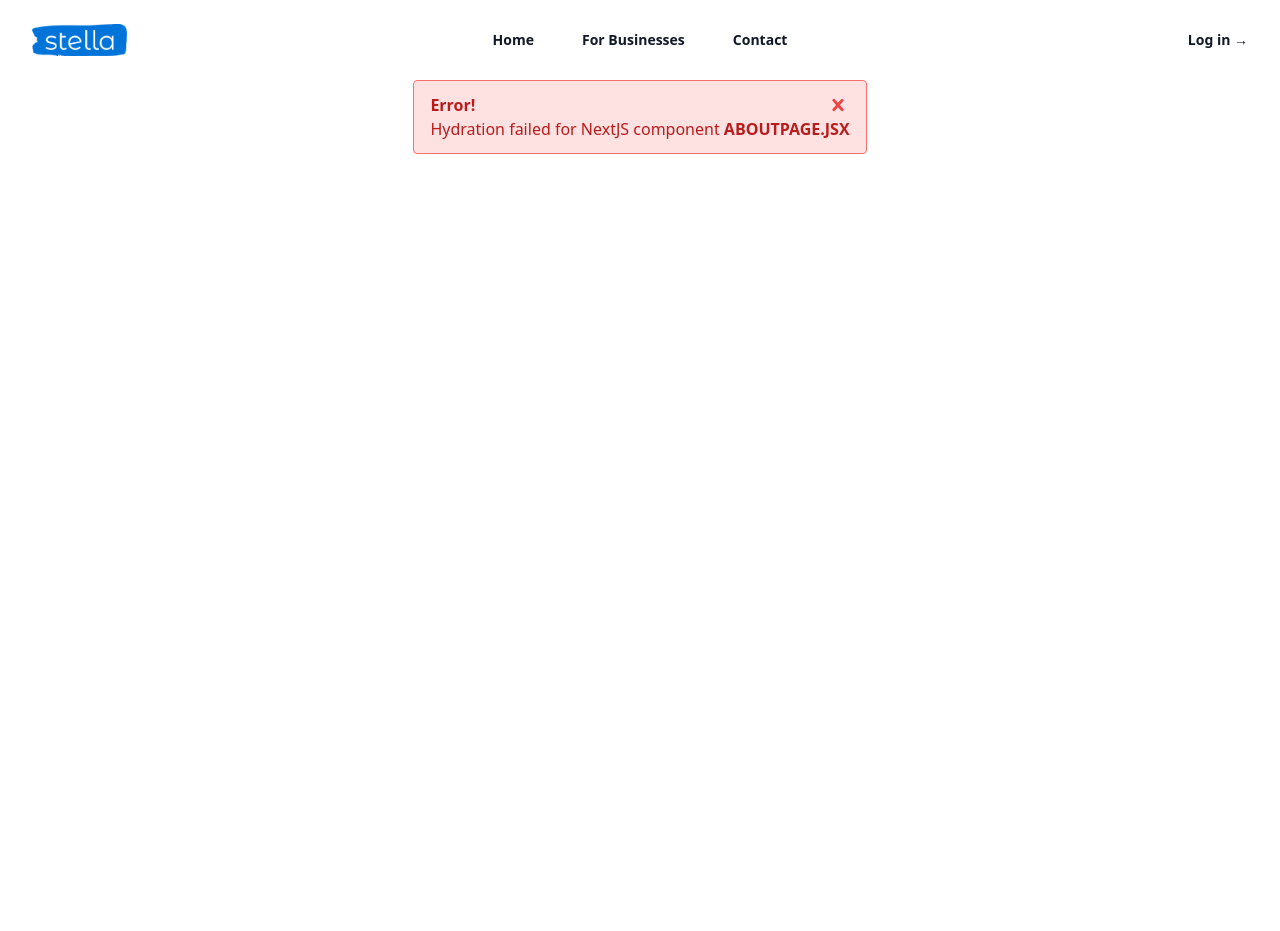
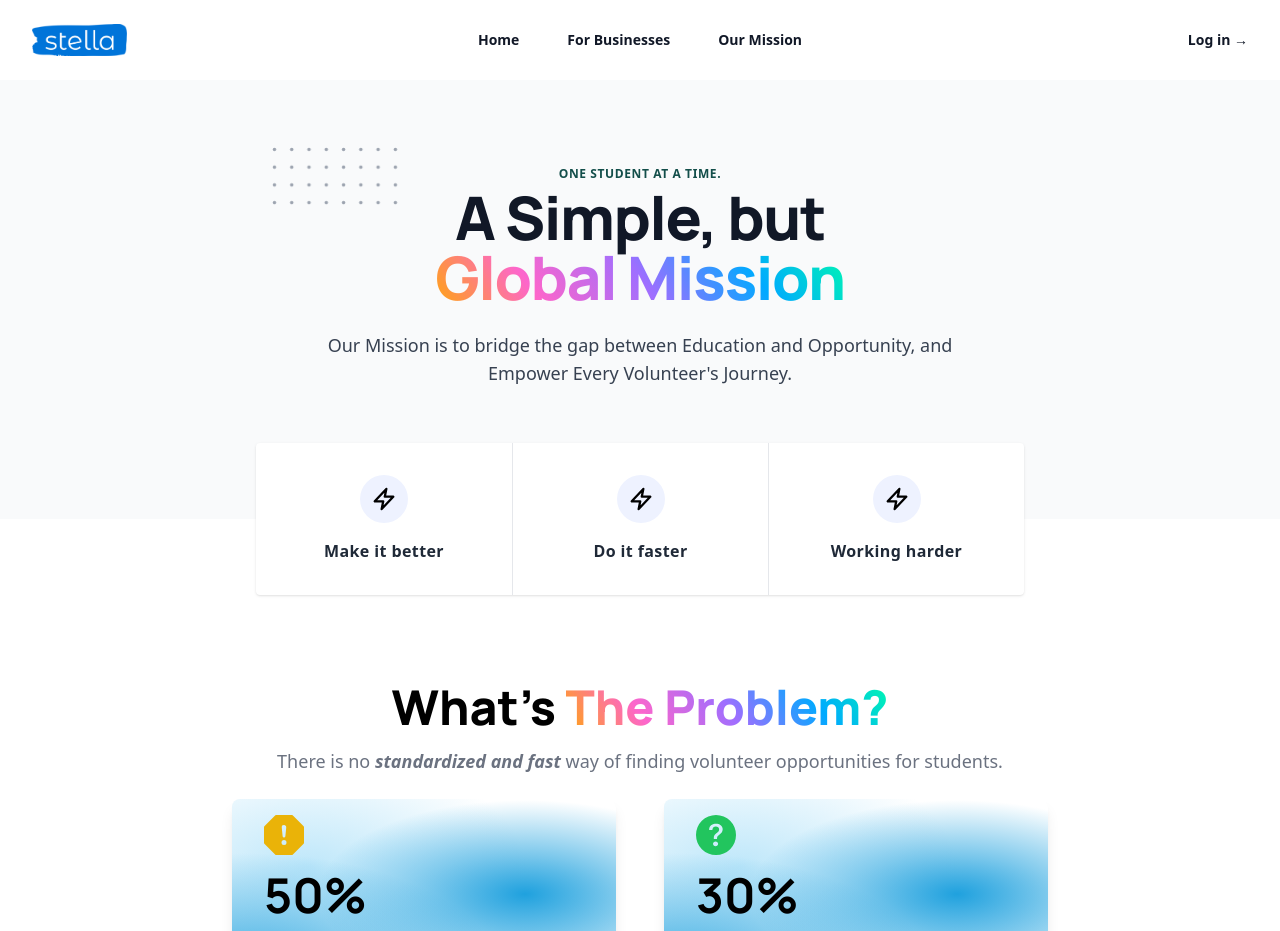
Before and after one commit to PkTheCoda/casapp, a Next.js app: page /about in a window 1280 px wide. Shown: the top 931 px of the page. Before the commit the page ends 800 px from the top, so only its background shows below. Built offline with nearby package versions, Linux system fonts and the light colour scheme.

Commit message:
working on about page

```diff
--- a/src/app/Components/Header.jsx
+++ b/src/app/Components/Header.jsx
@@ -9,7 +9,7 @@ import { Bars3Icon, XMarkIcon } from '@heroicons/react/24/outline'
 const navigation = [
   { name: 'Home', href: '/' },
   { name: 'For Businesses', href: '/business' },
-  { name: 'Contact', href: '#' },
+  { name: 'Our Mission', href: '/about' },
 ]
 
 export default function Header() {
--- a/src/app/Components/HeroComponent.jsx
+++ b/src/app/Components/HeroComponent.jsx
@@ -1,7 +1,6 @@
 "use client"
 import Image from 'next/image'
 import dashboard from '../Images/dashboardother.svg'
-import dashboardframe1 from '../Images/DashboardFrames/dashboardframe1.svg'
 
 export default function HeroComponent() {
     return (
--- /dev/null
+++ b/src/app/about/AboutSection1.jsx
@@ -0,0 +1,50 @@
+"use client"
+import { BsFillExclamationOctagonFill, BsFillQuestionCircleFill, BsFillChatFill } from 'react-icons/bs';
+
+export default function AboutSection2() {
+
+    const statistics = [
+        {
+          title: "50%",
+          description: "of students lack access to basic volunteering opportunities.",
+          icon: <BsFillExclamationOctagonFill size={40} className="text-yellow-500" />,
+        },
+        {
+          title: "30%",
+          description: "Limiting their capacity to engage in community initiatives.",
+          icon: <BsFillQuestionCircleFill size={40} className="text-green-500" />,
+        },
+        {
+          title: "26%",
+          description: "Due to a lack of efficient matching platforms.",
+          icon: <BsFillChatFill size={40} className="text-blue-500" />,
+        },
+    ];
+
+    return (
+        <>
+            <div className="h-max flex flex-col items-center justify-center py-20">
+                <div className="text-4xl lg:text-5xl font-manrope font-extrabold text-center">
+                    What's <span className="text-gradient-full">The Problem?</span>
+                </div>
+
+                <div className="text-center text-gray-500 font-sans text-lg mt-4 px-[20%]">
+                    There is no <b className='italic'>standardized and fast</b> way of finding volunteer opportunities for students.
+                </div>
+
+                <div className="flex flex-wrap justify-center">
+                    {statistics.map((statistic, index) => (
+                        <div key={index} className="aboutheromesh px-8 py-4 m-6 rounded-lg shadow-lg w-96">
+                        {statistic.icon}
+                            <h2 className="text-5xl font-manrope font-bold mt-4 mb-2">{statistic.title}</h2>
+                            <p className="text-lg font-inter text-gray-800">{statistic.description}</p>
+                            <p className='text-lg text-blue-100 cursor-pointer   underline font-sans'>View Source</p>
+                        </div>
+                    ))}
+                </div>
+
+            </div>
+
+        </>
+    )
+}
--- a/src/app/about/page.jsx
+++ b/src/app/about/page.jsx
@@ -1,19 +1,125 @@
-import Header from "../Components/Header"
-
+"use client"
+import AboutSection2 from './AboutSection1'
+import Header from '../Components/Header'
 
 export default function AboutPage() {
     return (
         <>
             <Header />
-            <div className="flex items-center justify-center">
-                <div class="bg-red-100 border border-red-400 text-red-700 w-max mx-10 px-4 py-3 rounded relative" role="alert">
-                    <strong class="font-bold">Error!</strong>
-                    <span class="block">Hydration failed for NextJS component <span className="font-extrabold">ABOUTPAGE.JSX</span></span>
-                    <span class="absolute top-0 bottom-0 right-0 px-4 py-3">
-                        <svg class="fill-current h-6 w-6 text-red-500" role="button" xmlns="http://www.w3.org/2000/svg" viewBox="0 0 20 20"><title>Close</title><path d="M14.348 14.849a1.2 1.2 0 0 1-1.697 0L10 11.819l-2.651 3.029a1.2 1.2 0 1 1-1.697-1.697l2.758-3.15-2.759-3.152a1.2 1.2 0 1 1 1.697-1.697L10 8.183l2.651-3.031a1.2 1.2 0 1 1 1.697 1.697l-2.758 3.152 2.758 3.15a1.2 1.2 0 0 1 0 1.698z"/></svg>
-                    </span>
+            <div className="mb-2">
+                <div className="bg-gray-50">
+                    <div className="px-4 pt-16 mx-auto sm:max-w-xl md:max-w-full lg:max-w-screen-xl md:px-24 lg:px-8 lg:pt-20 lg:pb-2">
+                    <div className="max-w-xl mb-10 md:mx-auto sm:text-center lg:max-w-2xl md:mb-12">
+                        <div>
+                        <p className="inline-block px-3 py-px mb-1 text-xs font-semibold tracking-wider text-teal-900 uppercase rounded-full bg-teal-accent-400">
+                            One Student at a Time.
+                        </p>
+                        </div>
+                        <h2 className="max-w-lg mb-6 font-manrope text-4xl font-extrabold leading-none tracking-tight text-gray-900 sm:text-6xl md:mx-auto">
+                        <span className="relative inline-block">
+                            <svg
+                            viewBox="0 0 52 24"
+                            fill="currentColor"
+                            className="absolute top-0 left-0 z-0 hidden w-32 -mt-8 -ml-20 text-gray-400 lg:w-32 lg:-ml-28 lg:-mt-10 sm:block"
+                            >
+                            <defs>
+                                <pattern
+                                id="dc223fcc-6d72-4ebc-b4ef-abe121034d6e"
+                                x="0"
+                                y="0"
+                                width=".135"
+                                height=".30"
+                                >
+                                <circle cx="1" cy="1" r=".7" />
+                                </pattern>
+                            </defs>
+                            <rect
+                                fill="url(#dc223fcc-6d72-4ebc-b4ef-abe121034d6e)"
+                                width="52"
+                                height="24"
+                            />
+                            </svg>
+                            <span className="relative">
+                                A Simple, but <span className="text-gradient-full">Global Mission</span></span>
+                        </span>{' '}
+                        </h2>
+                        <p className="text-base text-gray-700 md:text-lg">
+                            Our Mission is to bridge the gap between Education and Opportunity, and Empower Every Volunteer's Journey.
+                        </p>
+                    </div>
+                    </div>
+                </div>
+                <div className="relative px-4 sm:px-0">
+                    <div className="absolute inset-0 bg-gray-50 h-1/2" />
+                    <div className="relative grid mx-auto overflow-hidden bg-white divide-y rounded shadow sm:divide-y-0 sm:divide-x sm:max-w-screen-sm sm:grid-cols-3 lg:max-w-screen-md">
+                    <div className="inline-block p-8 text-center">
+                        <div className="flex items-center justify-center w-12 h-12 mx-auto mb-4 rounded-full bg-indigo-50">
+                        <svg
+                            className="w-10 h-10 text-deep-purple-accent-400"
+                            stroke="currentColor"
+                            viewBox="0 0 52 52"
+                        >
+                            <polygon
+                            strokeWidth="3"
+                            strokeLinecap="round"
+                            strokeLinejoin="round"
+                            fill="none"
+                            points="29 13 14 29 25 29 23 39 38 23 27 23"
+                            />
+                        </svg>
+                        </div>
+                        <p className="font-bold tracking-wide text-gray-800">
+                        Make it better
+                        </p>
+                    </div>
+                    <div className="inline-block p-8 text-center">
+                        <div className="flex items-center justify-center w-12 h-12 mx-auto mb-4 rounded-full bg-indigo-50">
+                        <svg
+                            className="w-10 h-10 text-deep-purple-accent-400"
+                            stroke="currentColor"
+                            viewBox="0 0 52 52"
+                        >
+                            <polygon
+                            strokeWidth="3"
+                            strokeLinecap="round"
+                            strokeLinejoin="round"
+                            fill="none"
+                            points="29 13 14 29 25 29 23 39 38 23 27 23"
+                            />
+                        </svg>
+                        </div>
+                        <p className="font-bold tracking-wide text-gray-800">
+                        Do it faster
+                        </p>
+                    </div>
+                    <div className="inline-block p-8 text-center">
+                        <div className="flex items-center justify-center w-12 h-12 mx-auto mb-4 rounded-full bg-indigo-50">
+                        <svg
+                            className="w-10 h-10 text-deep-purple-accent-400"
+                            stroke="currentColor"
+                            viewBox="0 0 52 52"
+                        >
+                            <polygon
+                            strokeWidth="3"
+                            strokeLinecap="round"
+                            strokeLinejoin="round"
+                            fill="none"
+                            points="29 13 14 29 25 29 23 39 38 23 27 23"
+                            />
+                        </svg>
+                        </div>
+                        <p className="font-bold tracking-wide text-gray-800">
+                        Working harder
+                        </p>
+                    </div>
+
+                    </div>
+
+
                 </div>
             </div>
+            <AboutSection2 />
+
         </>
     )
 }
--- a/src/app/globals.css
+++ b/src/app/globals.css
@@ -23,6 +23,12 @@
       @apply bg-[400%_400%] animate-[gradient_15s_ease_infinite];
       background: linear-gradient(-45deg, #ee7752, #e73c7e, #23a6d5, #23d5ab);
     }
+
+    .text-gradient-full {
+      @apply bg-[linear-gradient(55deg,#fa0,#fd66cb_25%,#9f6eff_50%,#0af_75%,#0fa)];
+      -webkit-text-fill-color: transparent;
+      -webkit-background-clip: text;
+    }
 }
 
 .ctacomponentmesh {
@@ -33,13 +39,8 @@
   radial-gradient(at 48% 43%, hsla(192,100%,76%,1) 0px, transparent 50%);
 }
 
-.stepcomponentmesh {
-  background-color:hsla(216,100%,80%,1);
-  background-image:
-  radial-gradient(at 14% 16%, hsla(0,60%,61%,1) 0px, transparent 50%),
-  radial-gradient(at 20% 95%, hsla(280,62%,65%,1) 0px, transparent 50%),
-  radial-gradient(at 30% 44%, hsla(240,67%,55%,1) 0px, transparent 50%),
-  radial-gradient(at 86% 0%, hsla(240,83%,48%,1) 0px, transparent 50%);
+.aboutheromesh {
+  background: #ffffff; background-image: radial-gradient(at 76.3% 41.7%, #1fa1de 0px, transparent 50%),radial-gradient(at 3.5% 80.9%, #1fa1de 0px, transparent 50%),radial-gradient(at 74.9% 86.6%, #bee7fa 0px, transparent 50%),radial-gradient(at 19.8% 29.4%, #bee7fa 0px, transparent 50%)
 }
 
 .dotted {
```
Also changed, not shown: src/app/business/FeatureComponent2.jsx (line endings or trailing spaces).
